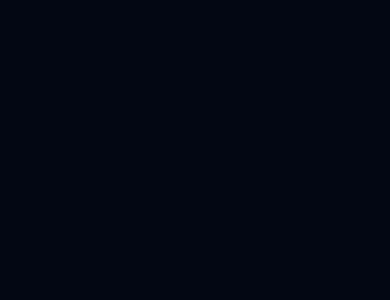
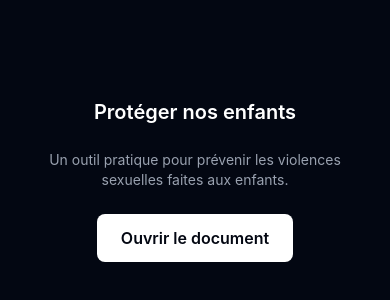
Before and after one commit to matthieudru/pdf-site, a Next.js app: page / in a window 390 px wide. Shown: the part 242-542 px from the top of the page. Built offline with nearby package versions, Linux system fonts and the light colour scheme.

Commit message:
Fix PDF display on mobile

```diff
--- a/app/page.tsx
+++ b/app/page.tsx
@@ -1,11 +1,26 @@
 export default function Home() {
   return (
-    <main className="h-screen">
+    <main className="h-screen w-screen overflow-hidden">
+      {/* Sur desktop : iframe plein écran */}
       <iframe
         src="/document.pdf"
-        className="w-full h-full"
+        className="hidden md:block w-full h-full border-0"
         title="Document preview"
       />
+
+      {/* Sur mobile : page centrée avec bouton pour ouvrir le PDF */}
+      <div className="flex md:hidden flex-col items-center justify-center h-full gap-6 p-8 text-center bg-gray-950">
+        <h1 className="text-xl font-semibold text-white">Protéger nos enfants</h1>
+        <p className="text-gray-400 text-sm">Un outil pratique pour prévenir les violences sexuelles faites aux enfants.</p>
+        <a
+          href="/document.pdf"
+          target="_blank"
+          rel="noopener noreferrer"
+          className="px-6 py-3 bg-white text-gray-950 font-semibold rounded-lg hover:bg-gray-200 transition-colors"
+        >
+          Ouvrir le document
+        </a>
+      </div>
     </main>
   );
 }
```
